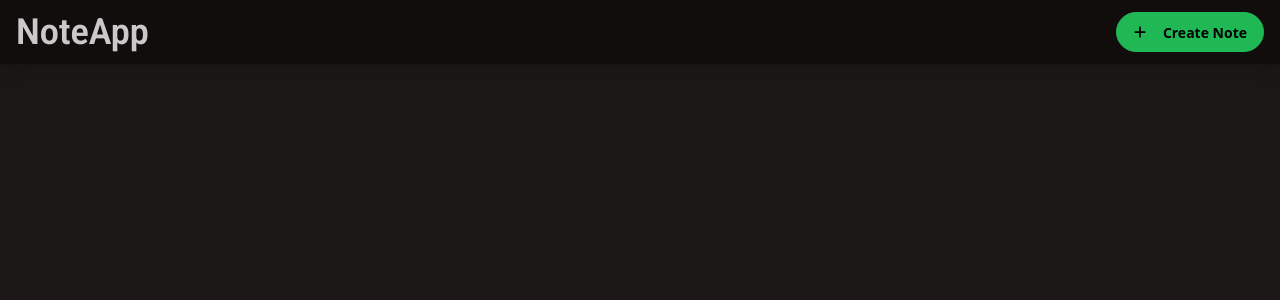
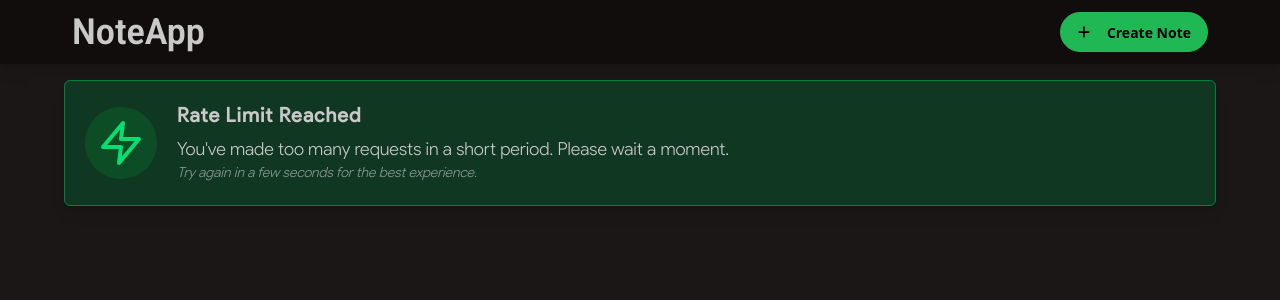
Before and after one commit to riyudev/MERNprac, a React app in the folder Frontend/: page / in a window 1280 px wide. Shown: the top 300 px of the page. Built offline with nearby package versions, Linux system fonts and the light colour scheme; the HTML template or start-up script is replaced by a standard one.

Commit message:
added RateLimitedUI

```diff
--- a/Frontend/src/components/Navbar.jsx
+++ b/Frontend/src/components/Navbar.jsx
@@ -6,7 +6,7 @@ import { FaPlus } from "react-icons/fa6";
 function Navbar() {
   return (
     <nav className="navbar bg-base-300 mb-4 shadow-lg">
-      <div className="max-w-7xl px-2 mx-auto w-full">
+      <div className="max-w-6xl px-2 mx-auto w-full">
         <div className="flex justify-between items-center">
           <h3>NoteApp</h3>
 
--- /dev/null
+++ b/Frontend/src/components/RatelimitedUI.jsx
@@ -0,0 +1,26 @@
+import React from "react";
+import { FiZap } from "react-icons/fi";
+
+function RatelimitedUI() {
+  return (
+    <div className="max-w-6xl p-5 w-full bg-green-800/40 rounded-md shadow-lg mb-4 border-[1px] flex items-center space-x-5">
+      <div className="p-3 bg-green-600/20 rounded-full">
+        <FiZap className="text-5xl text-green-400" />
+      </div>
+      <div className="space-y-2">
+        <h5 className="font-bold">Rate Limit Reached</h5>
+        <blockquote>
+          <p className="">
+            You've made too many requests in a short period. Please wait a
+            moment.
+          </p>
+          <p className="text-sm italic text-white/50">
+            Try again in a few seconds for the best experience.
+          </p>
+        </blockquote>
+      </div>
+    </div>
+  );
+}
+
+export default RatelimitedUI;
--- a/Frontend/src/index.css
+++ b/Frontend/src/index.css
@@ -20,7 +20,7 @@
   ::before,
   ::backdrop,
   ::file-selector-button {
-    border-color: #d1d5db;
+    border-color: var(--color-green-700);
   }
 
   h1 {
@@ -40,7 +40,7 @@
   }
 
   h5 {
-    @apply font-productSansReg text-xl;
+    @apply font-productSansReg text-xl tracking-wider;
   }
 
   li,
--- a/Frontend/src/pages/HomePage.jsx
+++ b/Frontend/src/pages/HomePage.jsx
@@ -1,10 +1,14 @@
-import React from "react";
+import React, { useState } from "react";
 import Navbar from "../components/Navbar";
+import RateLimitedUI from "../components/RatelimitedUI.jsx";
 
 function HomePage() {
+  const [isRateLimited, setIsRateLimited] = useState(true);
+
   return (
-    <div>
+    <div className="min-h-screen place-items-center">
       <Navbar />
+      {isRateLimited && <RateLimitedUI />}
     </div>
   );
 }
```
